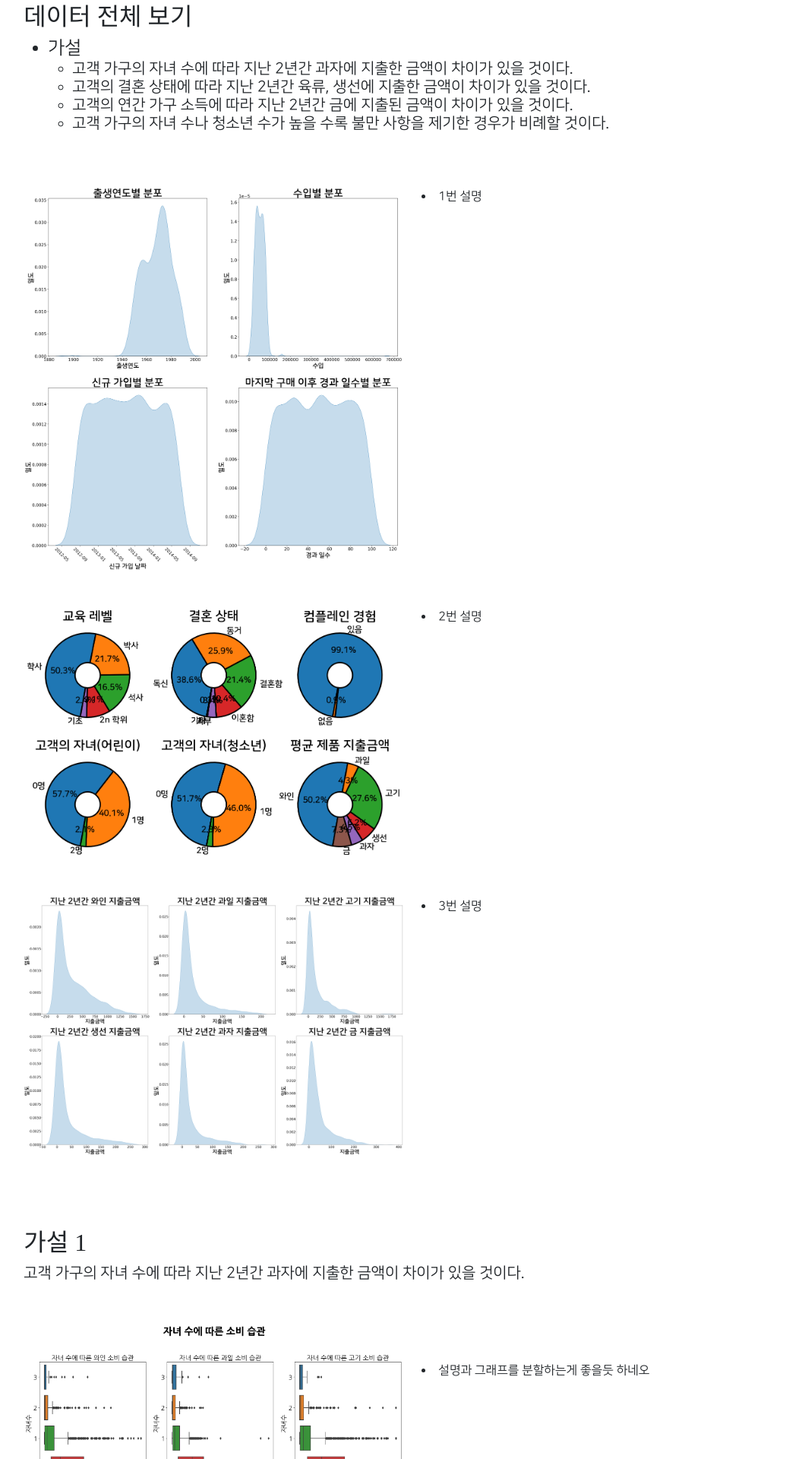
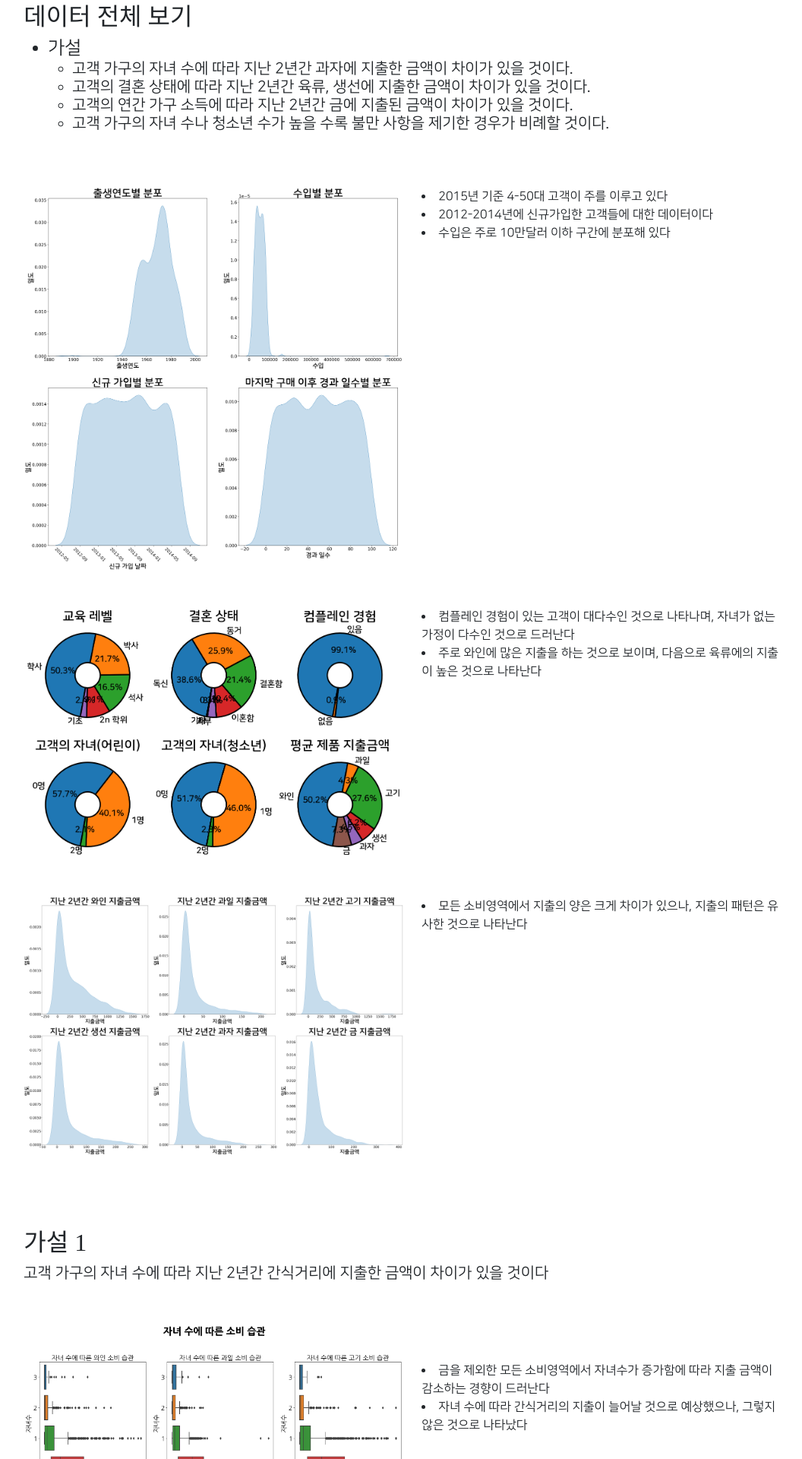
Before and after one commit to hunnxx/Programmers_Monthly_Project_1_a2, a Django app: page / in a window 1280 px wide. Shown: the part 906-2826 px from the top of the page at 76% size, without its empty margins (206-1262 px from the left). Run offline with Django 4.2, Linux system fonts and the light colour scheme; some libraries are stand-ins or nearby versions; some web fonts are replaced.

Commit message:
그래프 설명 추가

```diff
--- a/monthly_proj_1/eda/templates/home.html
+++ b/monthly_proj_1/eda/templates/home.html
@@ -118,19 +118,23 @@
                                     {% for src in hypo0 %}
                                     <div class="row mt-5">
                                         <div class="col">
-                                            <!-- <img src={% static 'theory_1.png' %} class="rounded" loading="lazy" style="width: 500px"> -->
                                             <img src="{% get_static_prefix %}{{src}}" class="rounded" loading="lazy" style="width: 500px">
                                         </div>
                                         <div class="col">
+
                                             {% if src == 'theory_0_1.png' %}
-                                                <li> 1번 설명 </li>
+                                                <li>2015년 기준 4-50대 고객이 주를 이루고 있다</li>
+                                                <li>2012-2014년에 신규가입한 고객들에 대한 데이터이다</li>
+                                                <li>수입은 주로 10만달러 이하 구간에 분포해 있다</li>
                                             {% endif %}
+
                                             {% if src == 'theory_0_2.png' %}
-                                                <li> 2번 설명 </li>
+                                                <li>컴플레인 경험이 있는 고객이 대다수인 것으로 나타나며, 자녀가 없는 가정이 다수인 것으로 드러난다</li>
+                                                <li>주로 와인에 많은 지출을 하는 것으로 보이며, 다음으로 육류에의 지출이 높은 것으로 나타난다</li>
                                             {% endif %}
 
                                             {% if src == 'theory_0_3.png' %}
-                                                <li> 3번 설명 </li>
+                                                <li>모든 소비영역에서 지출의 양은 크게 차이가 있으나, 지출의 패턴은 유사한 것으로 나타난다</li>
                                             {% endif %}
 
                                         </div>
@@ -148,7 +152,7 @@
                                     <p></p>
 
                                     <h2 style="font-family: NanumBold;">가설 1</h2>
-                                    <h5>고객 가구의 자녀 수에 따라 지난 2년간 과자에 지출한 금액이 차이가 있을 것이다.</h5>
+                                    <h5>고객 가구의 자녀 수에 따라 지난 2년간 간식거리에 지출한 금액이 차이가 있을 것이다</h5>
 
                                     {% for src in hypo1 %}
                                     <div class="row mt-5" style="border">
@@ -157,7 +161,8 @@
                                         </div>
                                         <div class="col mt-5">
                                             {% if src == 'theory_1.png' %}
-                                                <li> 설명과 그래프를 분할하는게 좋을듯 하네오</li>
+                                                <li>금을 제외한 모든 소비영역에서 자녀수가 증가함에 따라 지출 금액이 감소하는 경향이 드러난다</li>
+                                                <li>자녀 수에 따라 간식거리의 지출이 늘어날 것으로 예상했으나, 그렇지 않은 것으로 나타났다</li>
                                             {% endif %}
                                         </div>
                                     </div>
@@ -173,7 +178,7 @@
                                     <p></p>
 
                                     <h2 style="font-family: NanumBold;">가설 2</h2>
-                                    <h5>고객의 결혼 상태에 따라 지난 2년간 육류, 생선에 지출한 금액이 차이가 있을 것이다.</h5>
+                                    <h5>고객의 결혼 상태에 따라 지난 2년간 육류, 생선에 지출한 금액이 차이가 있을 것이다</h5>
 
                                     {% for src in hypo2 %}
                                     <div class="row mt-5">
@@ -182,14 +187,17 @@
                                         </div>
                                         <div class="col mt-5">
                                             {% if src == 'theory_2_1.png' %}
-                                            <li> 결혼상태에 따라 Alone의 경우 매우 낮은 소비량을 보였다. </li>
-                                            <li> Yolo는 와인과 금에 대한 소비가 다른 소비보다 월등히 높다.</li>
-                                            <li> 고기, 생선, 과일, 금의 경우 Absurd 유형이 가장 많이 산다는 것을 알 수 있다. </li>
-                                            <li> 결론적으로 고기, 생선을 사는 사람들은 Absurd, Yolo, Alone을 제외한 나머지는 비슷한 금액을 지출하며 산다. </li>
-                                            <li> 상대적으로 Absurd는 큰 지출을, Yolo, Alone는 적은 지출을 하는 모습을 보인다.</li>
+                                            <li>결혼상태에 따라 Alone의 경우 매우 낮은 소비량을 보였다</li>
+                                            <li>Yolo는 와인과 금에 대한 소비가 다른 소비보다 월등히 높다</li>
+                                            <li>고기, 생선, 과일, 금의 경우 Absurd 유형이 가장 많이 산다는 것을 알 수 있다</li>
+                                            <li>결론적으로 고기, 생선을 사는 사람들은 Absurd, Yolo, Alone을 제외한 나머지는 비슷한 금액을 지출하며 산다</li>
+                                            <li>상대적으로 Absurd는 큰 지출을, Yolo, Alone는 적은 지출을 하는 모습을 보인다</li>
                                             {% endif %}
+
                                             {% if src == 'theory_2_2.png' %}
-
+                                            <li>모든 소비 영역에서 전반적으로 유사한 소비 패턴이 드러나나, 금의 경우, "기타" 가정 형태의 지출이 가장 많은 것으로 나타난다</li>
+                                            <li>식품류의 경우, "이혼" 혹은 "사별"한 가정이 가장 많은 지출을 보인다</li>
+                                            <li>결혼 여부(결혼/독신)의 경우 소비 패턴에 큰 차이를 보이지는 않는 것으로 나타난다</li>
                                             {% endif %}
 
                                         </div>
@@ -206,7 +214,7 @@
                                     <p></p>
 
                                     <h2 style="font-family: NanumBold;">가설 3</h2>
-                                    <h5>고객의 연간 가구 소득에 따라 지난 2년간 금에 지출된 금액이 차이가 있을 것이다.</h5>
+                                    <h5>고객의 연간 가구 소득에 따라 지난 2년간 금에 지출된 금액이 차이가 있을 것이다</h5>
 
                                     {% for src in hypo3 %}
                                     <div class="row mt-5">
@@ -240,7 +248,7 @@
                                     <p></p>
 
                                     <h2 style="font-family: NanumBold;">가설 4</h2>
-                                    <h5>고객 가구의 자녀 수나 청소년 수가 높을 수록 불만 사항을 제기한 경우가 비례할 것이다.</h5>
+                                    <h5>고객 가구의 자녀 수나 청소년 수가 높을 수록 불만 사항을 제기한 경우가 비례할 것이다</h5>
 
                                     {% for src in hypo4 %}
                                     <div class="row mt-5">
@@ -281,8 +289,8 @@
                                         <ul>
                                             <li>가설 1</li>
                                                 <ul>
-                                                    <li>자녀수와 식습관 지출은 반비례한다</li>
-                                                    <li>반대로, 자녀수와 금 소비는 비례한다</li>
+                                                    <li>자녀 수와 식습관 지출은 반비례한다</li>
+                                                    <li>반대로, 자녀 수와 금 소비는 비례한다</li>
                                                 </ul>
                                             <li>가설 2</li>
                                                 <ul>
@@ -297,7 +305,7 @@
                                             <li>가설 4</li>
                                                 <ul>
                                                     <li>자녀 수 혹은 자녀 존재 여부와 컴플레인 비율은 정비례한다</li>
-                                                    <li>아래의 그래프를 통해 청소년 존재 여부와 컴플레인 비율은 관계가 없음을 확인할 수 있다</li>
+                                                    <li>아래의 그래프를 통해 청소년 자녀 존재 여부와 컴플레인 비율은 관계가 없음을 확인할 수 있다</li>
                                                     <li>그러나 청소년 자녀 수가 3 이상인 표본이 없어 3 이상일 때는 컴플레인 비율이 증가할지는 증명이 불가하다</li>
                                                 </ul>
                                         </ul>
@@ -318,7 +326,7 @@
             </style>
             <div class="text-center text-white" style="font-family: NanumExtReg; font-size: 15pt;">
                 <a class="git_link" href="https://github.com/hunnxx"><img src="{% static 'github_icon_white.png' %}" width="20px" class="mb-2">김나훈 /</a>
-                <a class="git_link" href="https://github.com/Silinu1016"><img src="{% static 'github_icon_white.png' %}" width="20px" class="mb-2">김수 /</a>
+                <a class="git_link" href="https://github.com/Silinu1016/Monthly_Project1.git"><img src="{% static 'github_icon_white.png' %}" width="20px" class="mb-2">김수 /</a>
                 <a class="git_link" href="https://github.com/LJMoonCode"><img src="{% static 'github_icon_white.png' %}" width="20px" class="mb-2">이재문 /</a>
                 <a class="git_link" href="https://github.com/ehdwn1tp"><img src="{% static 'github_icon_white.png' %}" width="20px" class="mb-2">임동주</a>
             </div>
```
